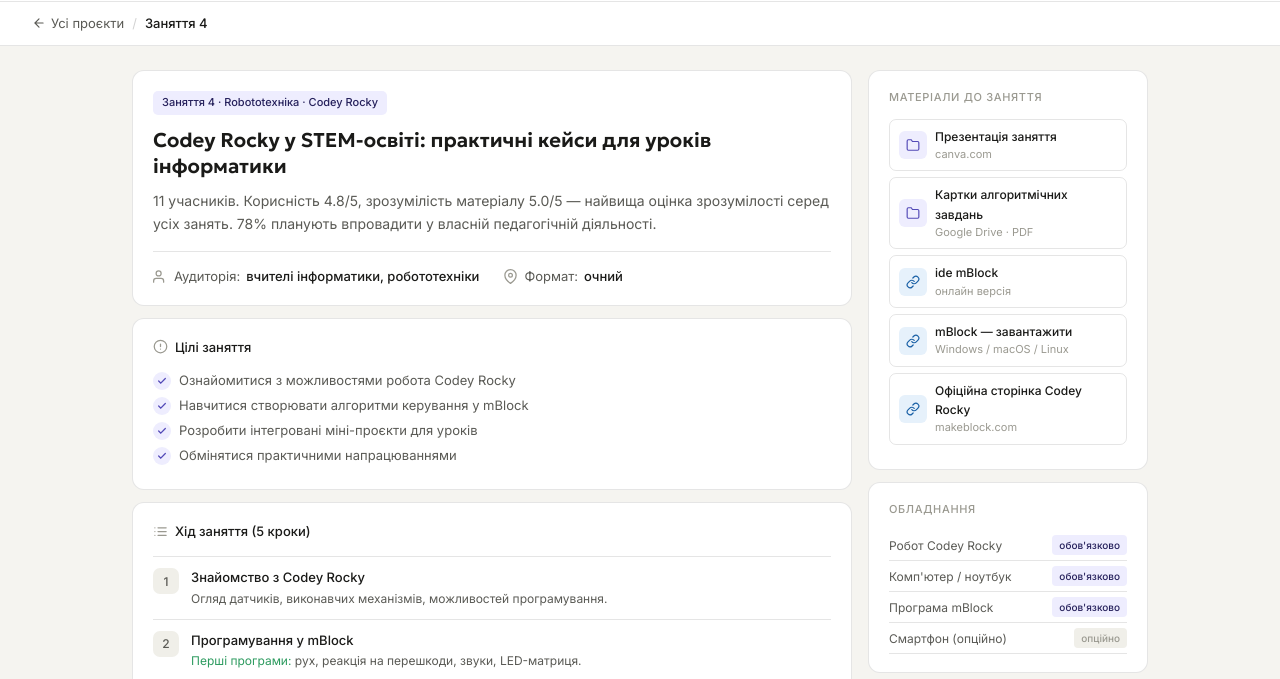
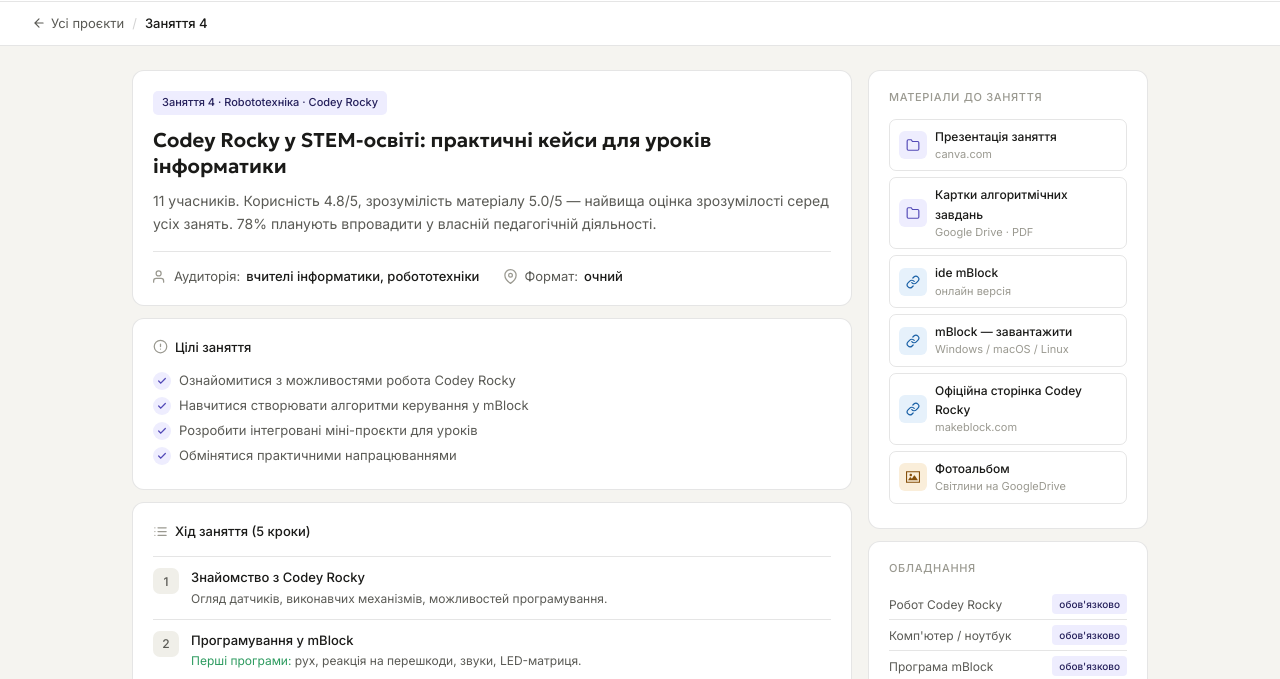
Before and after one commit to stem-laboratory/stem-laboratory.github.io, a plain HTML site: page projects/session-4.html in a window 1280 px wide. Shown: the part 57-736 px from the top of the page. Drawn offline with Linux system fonts and the light colour scheme.

Commit message:
add photo p4

```diff
--- a/projects/session-4.html
+++ b/projects/session-4.html
@@ -472,6 +472,34 @@
             <div style="font-size:12px;font-weight:500;color:var(--t1)">Офіційна сторінка Codey Rocky</div>
             <div style="font-size:11px;color:var(--t3)">makeblock.com</div>
           </div>
+        </a><a href="https://photos.app.goo.gl/u5xwY1Co6SgP7ogg9" target="_blank" rel="noopener"
+          style="display:flex;align-items:center;gap:8px;padding:7px 9px;border:1px solid var(--b1);border-radius:7px;text-decoration:none;margin-bottom:6px;transition:border-color .15s"
+          onmouseover="this.style.borderColor='#993C1D'" onmouseout="this.style.borderColor='rgba(0,0,0,.10)'">
+          <div
+            style="width:28px;height:28px;border-radius:6px;background:#FAEEDA;color:#854F0B;display:flex;align-items:center;justify-content:center;flex-shrink:0">
+            <svg height="14px" width="14px" viewBox="0 0 512 512">
+              <style type="text/css">
+                .st0 {
+                  fill: #854F0B;
+                }
+              </style>
+              <g>
+                <path class="st0" d="M0,45.178v421.644h512V45.178H0z M471.841,426.662H40.159V85.329h431.682V426.662z">
+                </path>
+                <path class="st0"
+                  d="M326.128,207.728c-4.148-6.289-11.183-10.077-18.72-10.069c-7.544,0.007-14.57,3.803-18.71,10.1 l-72.226,109.914l-39.862-45.178c-4.619-5.238-11.426-8.022-18.397-7.52c-6.971,0.486-13.308,4.211-17.142,10.053L74.17,376.96 h363.659L326.128,207.728z">
+                </path>
+                <path class="st0"
+                  d="M174.972,230.713c25.102,0,45.453-20.35,45.453-45.461c0-25.102-20.35-45.452-45.453-45.452 c-25.11,0-45.46,20.35-45.46,45.452C129.511,210.363,149.862,230.713,174.972,230.713z">
+                </path>
+              </g>
+            </svg>
+
+          </div>
+          <div>
+            <div style="font-size:12px;font-weight:500;color:var(--t1)">Фотоальбом</div>
+            <div style="font-size:11px;color:var(--t3)">Світлини на GoogleDrive</div>
+          </div>
         </a>
       </div>
       <div class="sec-card">
```
